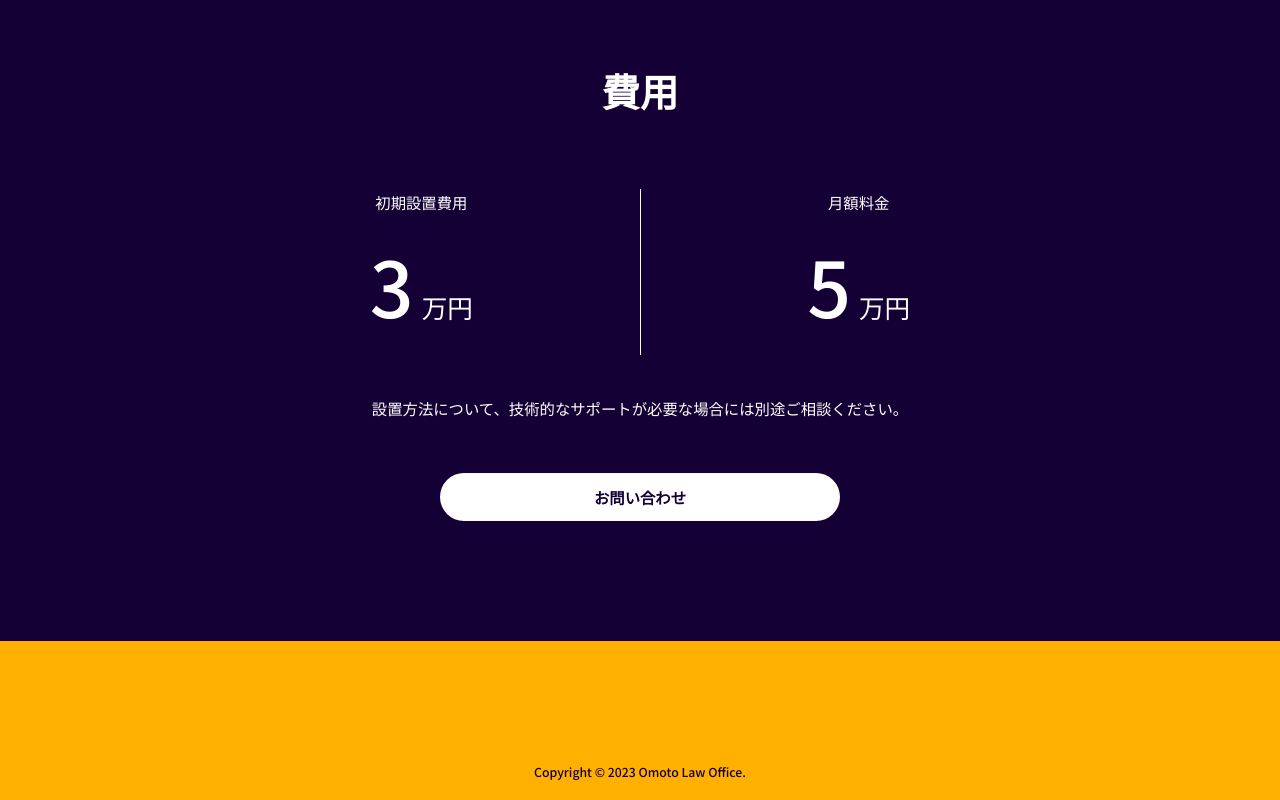
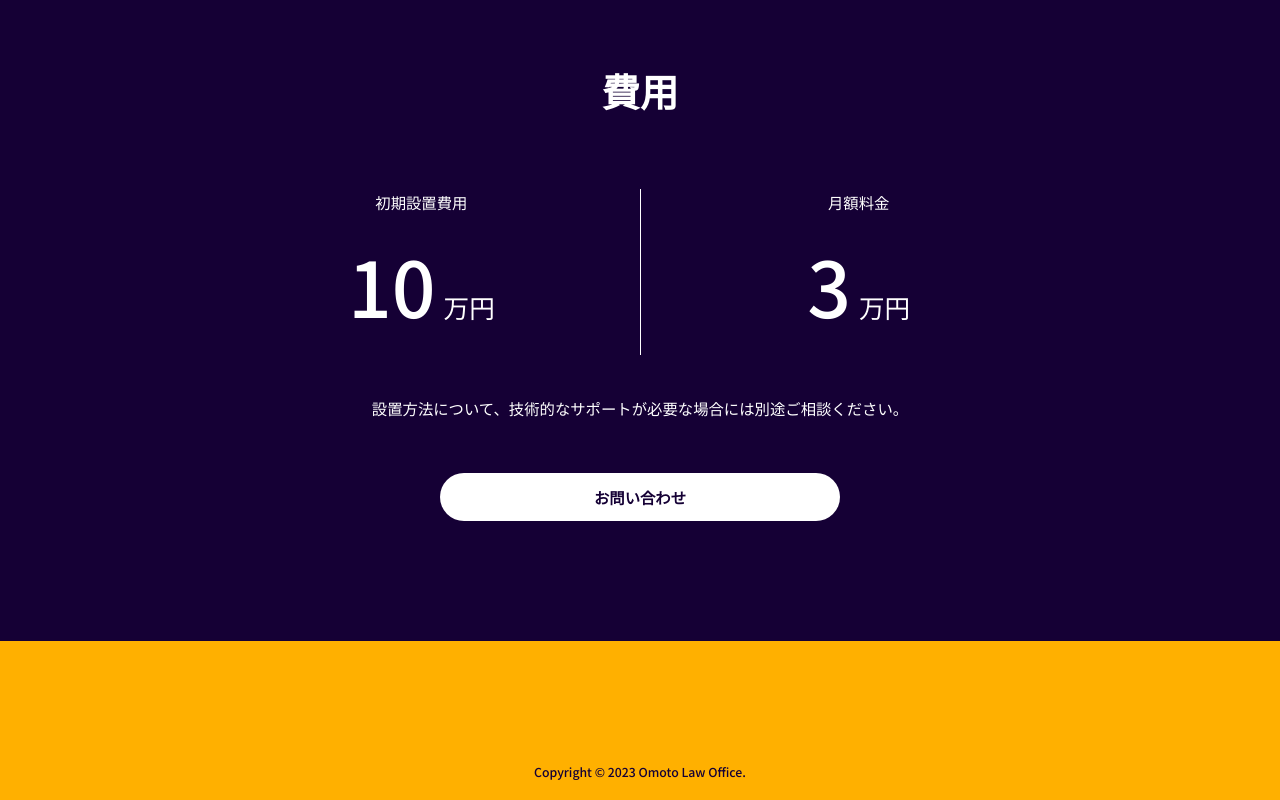
Before and after one commit to kosukeTerada/legabot-static, a plain HTML site: page index.html in a window 1280 px wide. Shown: the part 3781-4581 px from the top of the page. Drawn offline with Linux system fonts and the light colour scheme; a script that the page names is missing.

Commit message:
金額のアップデート

```diff
--- a/index.html
+++ b/index.html
@@ -112,11 +112,11 @@
                     <div class="price-lists">
                         <div class="list">
                             <div class="ttl">初期設置費用</div>
-                            <div class="price">3<span class="unit">万円</span></div>
+                            <div class="price">10<span class="unit">万円</span></div>
                         </div>
                         <div class="list">
                             <div class="ttl">月額料金</div>
-                            <div class="price">5<span class="unit">万円</span></div>
+                            <div class="price">3<span class="unit">万円</span></div>
                         </div>
                     </div>
                     <p class="note">設置方法について、技術的なサポートが必要な場合には別途ご相談ください。</p>
```
